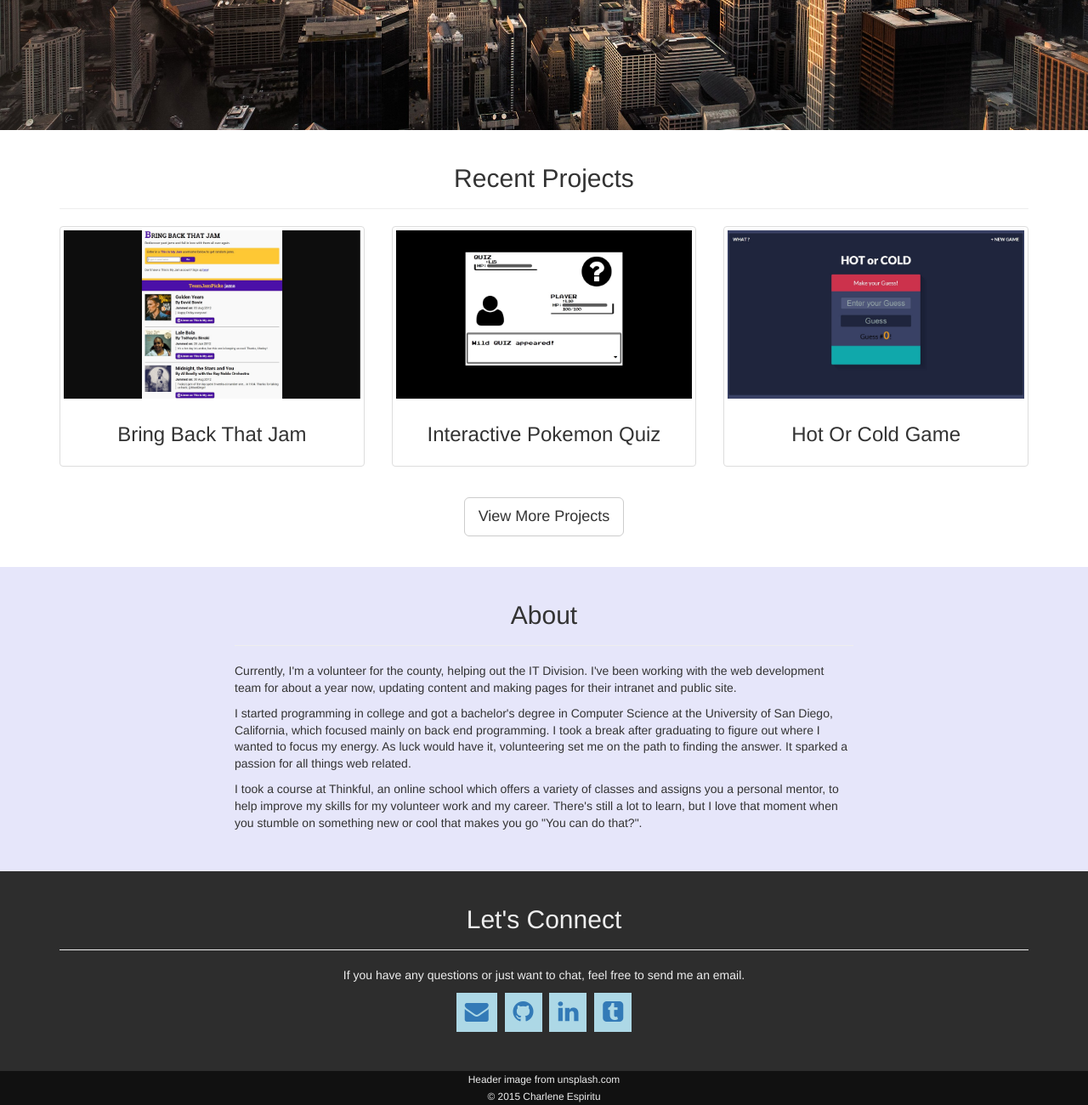
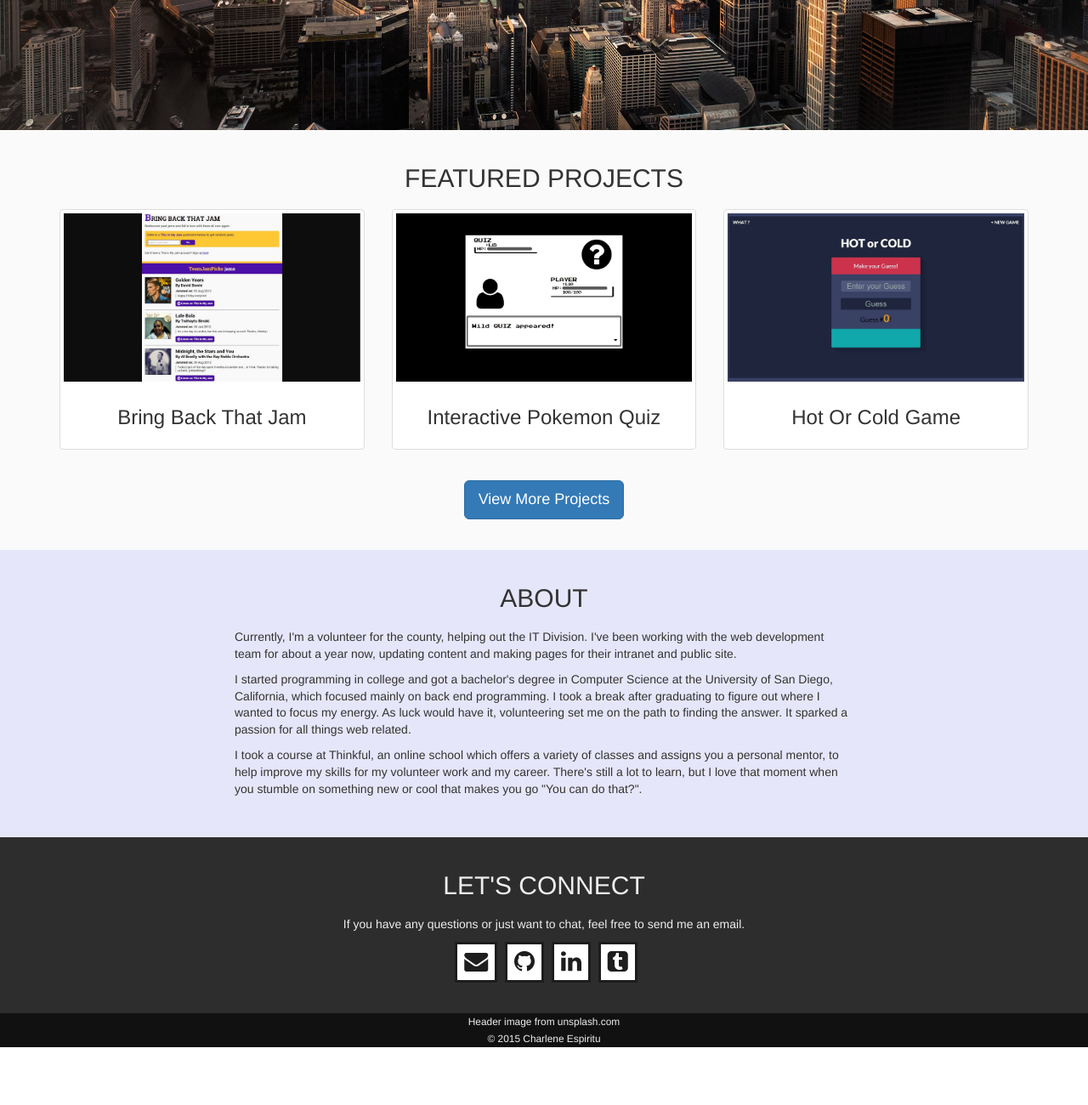
Before and after one commit to cespirit/portfolio, a website: page index.html in a window 1280 px wide. Shown: the part 697-1997 px from the top of the page at 85% size. After the commit the page ends 1929 px from the top, so only its background shows below. Drawn offline with nearby package versions, Linux system fonts and the light colour scheme.

Commit message:
Finish connect interaction

```diff
--- a/index.html
+++ b/index.html
@@ -51,10 +51,10 @@
             </div><!-- /.container-->
         </section>
 
-        <section class="recent-projects">
+        <section class="featured-projects">
             <div class="container">
                 <div class="page-header">
-                    <h2>Recent Projects</h2>
+                    <h2>Featured Projects</h2>
                 </div>
                 <div class="row">
                     <div class="col-lg-4 col-lg-offset-0 col-md-8 col-md-offset-2 col-sm-10 col-sm-offset-1 col-xs-12 col-xs-offset-0">
@@ -90,7 +90,7 @@
                 </div>
                 <div class="row viewMore">
                     <div class="text-center">
-                        <a class="btn btn-default btn-lg" href="projects.html">View More Projects</a>
+                        <a class="btn btn-primary btn-lg" href="projects.html">View More Projects</a>
                     </div>
                 </div>
             </div><!-- /.container -->
@@ -117,7 +117,7 @@
                     <h2>Let's Connect</h2>
                 </div>
                 <p>If you have any questions or just want to chat, feel free to send me an&nbsp;email.<p>
-                <ul class="social list-inline">
+                <ul class="social">
                     <li><a href="mailto:charlenerespiritu@gmail.com"><i class="fa fa-envelope fa-2x"></i><span class="sr-only">Email Links</span></a></li>
                     <li><a href="https://github.com/cespirit"><i class="fa fa-github fa-2x"></i><span class="sr-only">GitHub Link</span></a></li>
                     <li><a href="http:www.linkedin.com/in/charleneespiritu"><i class="fa fa-linkedin fa-2x"></i><span class="sr-only">LinkedIn Link</span></a></li>
--- a/stylesheets/bootstrap/_type.scss
+++ b/stylesheets/bootstrap/_type.scss
@@ -136,9 +136,9 @@ mark,
 // -------------------------
 
 .page-header {
-  padding-bottom: (($line-height-computed / 2) - 1);
+  /*padding-bottom: (($line-height-computed / 2) - 1);*/
   margin: ($line-height-computed * 2) 0 $line-height-computed;
-  border-bottom: 1px solid $page-header-border-color;
+  /*border-bottom: 1px solid $page-header-border-color;*/
 }
 
 
--- a/stylesheets/style.scss
+++ b/stylesheets/style.scss
@@ -1,6 +1,6 @@
 @import "bootstrap";
 
-$recent-proj-bg			: white;
+$featured-proj-bg		: #FAFAFA;
 $about-me-bg			: lavender;
 $connect-bg				: #2D2D2D;
 $site-copyright-bg		: #111111;
@@ -14,7 +14,11 @@ h1, h2, h3, h4, h5, h6 {
 	text-align: center;
 }
 
-.recent-projects, .about-me, .connect {
+h1, h2 {
+	text-transform: uppercase;
+}
+
+.featured-projects, .about-me, .connect {
 	padding-bottom: 36px;
 }
 
@@ -33,11 +37,11 @@ h1, h2, h3, h4, h5, h6 {
 		height: 100vh;
 	}
 
-	.recent-projects {
-		background: $recent-proj-bg;
+	.featured-projects {
+		background: $featured-proj-bg;
 
 		.thumbnail {
-			transition: all 0.25s ease-out;
+			transition: all 0.25s ease;
 		}
 
 		.viewMore {
@@ -45,8 +49,8 @@ h1, h2, h3, h4, h5, h6 {
 		}
 	}
 
-	.recent-projects a:hover,
-	.recent-projects a:focus {
+	.featured-projects a:hover,
+	.featured-projects a:focus {
 		text-decoration: none;
 
 		.thumbnail {
@@ -67,14 +71,28 @@ h1, h2, h3, h4, h5, h6 {
 		background: $connect-bg;
 		color: #eeeeee;
 
+		.social {
+			padding: 0;
+			margin: 0;
+		}
+
 		.social li {
-		  background: lightblue;
-		  padding: 6px 8px;
-		  border: 2px solid lightblue;
+		  background: white;
+		  padding: 0;
+		  display: inline-block;
 		  margin-left: 5px;
 
-		  &:hover {
-		  	background: white;
+		  a {
+		  	border: 3px solid #1D1D1D;
+		  	color: #1D1D1D;
+		  	display: block;
+		  	padding: 6px 8px;
+
+		  	&:hover, &:focus {
+		  		color: white;
+		  		border: 3px solid white;
+		  		background: #1D1D1D;
+		  	}
 		  }
 		}
 	}
@@ -92,3 +110,12 @@ h1, h2, h3, h4, h5, h6 {
 	   padding-left: 0;
 	}
 }
+
+@media (max-width: 500px) {
+	.home {
+		.connect .social li {
+			display: block;
+			margin-bottom: 10px;
+		}
+	}
+}
```
Also changed, not shown: css/style.min.css, stylesheets/style.css, 1 other file.
